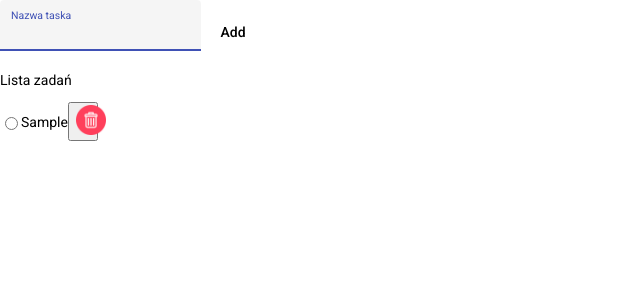
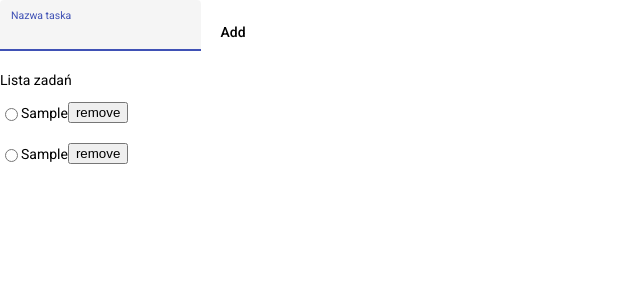
Before and after one commit to FilipCichowski/todo-task-intern, an Angular app: page / in a window 1280 px wide. Both pictures are taken after typing "Sample" into the empty fields and a click on the button "Add". Shown: the top 300 px of the page, without its empty margins (0-640 px from the left). Built offline with nearby package versions, Linux system fonts and the light colour scheme.

Commit message:
TODO: fix pipe

```diff
--- a/src/app/app.component.css
+++ b/src/app/app.component.css
@@ -0,0 +1,4 @@
+.list-wrapper {
+  display: flex;
+  justify-content: space-between;
+}
--- a/src/app/app.component.html
+++ b/src/app/app.component.html
@@ -4,8 +4,14 @@
 </mat-form-field>
 <button mat-button (click)="addTodo()">Add</button>
 <p>Lista zadań</p>
+  <app-todo-item-component
+    *ngFor="let item of this.getTodos() | filterTodoByStatus:false; let i = index"
+    [item]="item"
+    [index]="i"
+  ></app-todo-item-component>
+<br>
 <app-todo-item-component
-  *ngFor="let item of this.todo; let i = index"
+  *ngFor="let item of this.getTodos(); let i = index"
   [item]="item"
   [index]="i"
 ></app-todo-item-component>
--- a/src/app/app.component.ts
+++ b/src/app/app.component.ts
@@ -10,13 +10,15 @@ import {Todo} from "./Todo";
 
 export class AppComponent {
   @ViewChild('primaryInput') primaryInput!: ElementRef;
-  todo: Todo[] = [];
 
   addTodo(): void {
     this.todos.addTodo(this.primaryInput.nativeElement.value, false);
-    this.updateTodo();
     this.clearInput();
     this.setFocusOnInput();
+  }
+
+  getTodos(): Todo[] {
+    return this.todos.getTodos();
   }
 
   clearInput() {
@@ -27,14 +29,6 @@ export class AppComponent {
     this.primaryInput.nativeElement.focus();
   }
 
-  updateTodo(): void {
-    this.todo = this.todos.getTodos();
-  }
-
-  onSelectionChange(e: Todo, i: number):void {
-    console.log(e, i);
-  }
-
   constructor(private todos: TodosService) {
   }
 }
--- a/src/app/app.module.ts
+++ b/src/app/app.module.ts
@@ -8,11 +8,13 @@ import {MatInputModule} from '@angular/material/input';
 import {MatButtonModule} from '@angular/material/button';
 import {MatListModule} from '@angular/material/list';
 import { TodoItemComponentComponent } from './todo-item-component/todo-item-component.component';
+import { FilterTodoByStatus } from './filter-todo-by-status';
 
 @NgModule({
   declarations: [
     AppComponent,
-    TodoItemComponentComponent
+    TodoItemComponentComponent,
+    FilterTodoByStatus
   ],
   imports: [
     BrowserModule,
--- /dev/null
+++ b/src/app/filter-todo-by-status.ts
@@ -0,0 +1,12 @@
+import { Pipe, PipeTransform } from '@angular/core';
+import {Todo} from "./Todo";
+
+@Pipe({
+  name: 'filterTodoByStatus'
+})
+export class FilterTodoByStatus implements PipeTransform {
+  transform(input: Todo[], selectedOnly: boolean): Todo[] {
+    //return input.filter(e => e.isDone === selectedOnly);
+    return input;
+  }
+}
--- a/src/app/todo-item-component/todo-item-component.component.css
+++ b/src/app/todo-item-component/todo-item-component.component.css
@@ -14,11 +14,3 @@ input[type='radio']:before {
   height:100%;
   border-radius:50%;
 }
-
-.delete-button {
-  width: 30px;
-}
-
-.delete-button-img {
-  width: 30px;
-}
--- a/src/app/todo-item-component/todo-item-component.component.html
+++ b/src/app/todo-item-component/todo-item-component.component.html
@@ -7,5 +7,5 @@
     id="i"
   />
   <p>{{ item.name }}</p>
-  <button class="delete-button" (click)="removeItem()"><img src={{imageBinUrl}} class="delete-button-img"></button>
+  <button class="delete-button" (click)="removeItem()">remove</button>
 </div>
```
